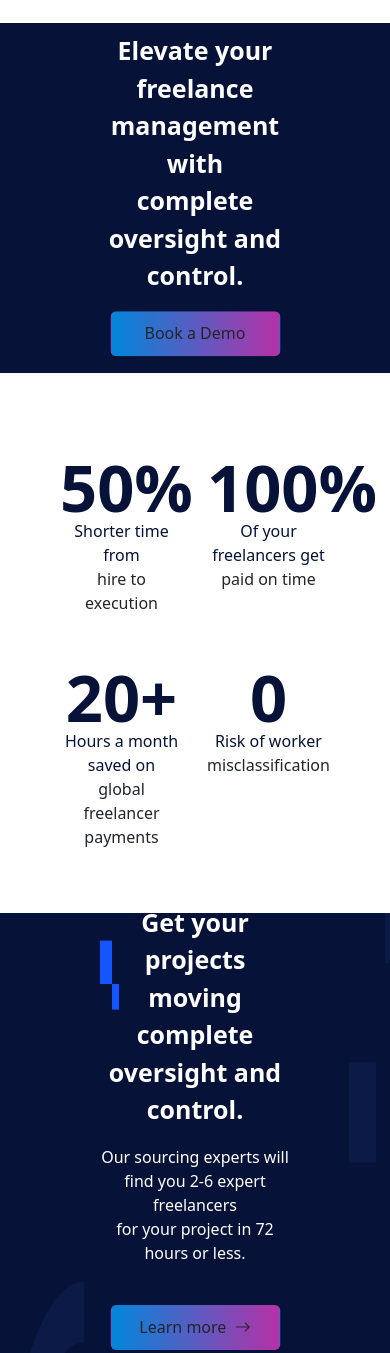
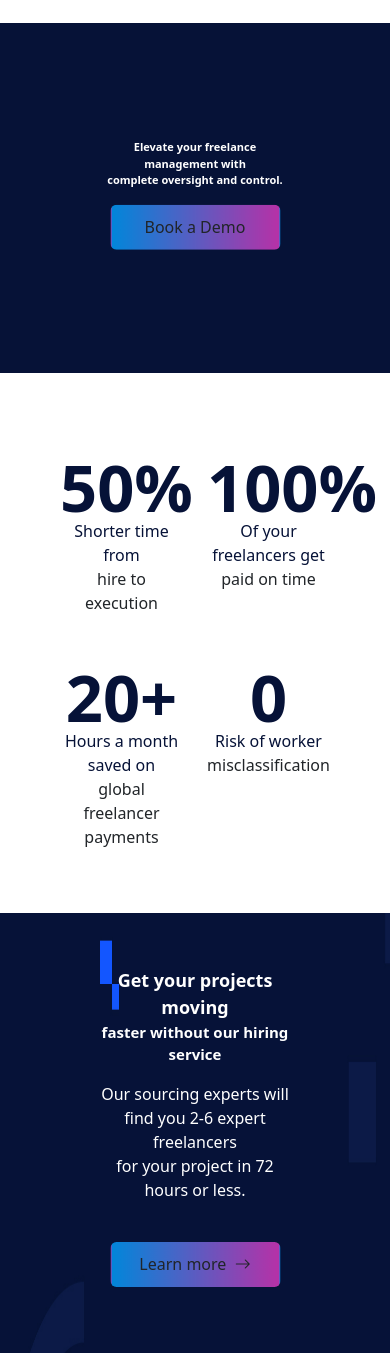
Before and after one commit to chandan8789/Sooprs, a plain HTML site: page index.html in a window 390 px wide. Shown: the part 540-1893 px from the top of the page. Drawn offline with nearby package versions, Linux system fonts and the light colour scheme.

Commit message:
add some changes

```diff
--- a/index.html
+++ b/index.html
@@ -155,11 +155,15 @@
       />
       <div class="centered">
         <p
+          id="elevate_freelance"
           style="color: white; font-size: 25px; font-weight: bold; margin: 0px"
         >
           Elevate your freelance management with
         </p>
-        <p style="color: white; font-size: 25px; font-weight: bold">
+        <p
+          id="elevate_freelance"
+          style="color: white; font-size: 25px; font-weight: bold"
+        >
           complete oversight and control.
         </p>
         <button
@@ -219,12 +223,16 @@
       />
       <div class="faster_without">
         <p
+          id="get_your_projects"
           style="color: white; font-size: 25px; font-weight: bold; margin: 0px"
         >
           Get your projects moving
         </p>
-        <p style="color: white; font-size: 25px; font-weight: bold">
-          complete oversight and control.
+        <p
+          id="get_your_faster"
+          style="color: white; font-size: 25px; font-weight: bold"
+        >
+          faster without our hiring service
         </p>
         <p style="color: white; margin: 0px">
           Our sourcing experts will find you 2-6 expert freelancers
--- a/style.css
+++ b/style.css
@@ -52,17 +52,28 @@
   left: 50%;
   transform: translate(-50%, -50%);
 }
+
+@media (max-width: 450px) {
+  #get_your_projects {
+    font-size: 18px !important;
+    font-weight: 300px !important;
+  }
+}
+
+@media (max-width: 450px) {
+  #get_your_faster {
+    font-size: 15px !important;
+    font-weight: 300px !important;
+  }
+}
+
 .Transparent_pricing {
   font-size: 15px;
   font-weight: 400;
   margin: 0px;
   margin-left: 50px;
 }
-@media (max-width: 650px) {
-  #faster_without {
-    font-size: 20px;
-  }
-}
+
 .free_img {
   width: 600px;
   height: 450px;
@@ -182,3 +193,16 @@
     width: 50%;
   }
 } */
+
+@media (max-width: 450px) {
+  .elevate_freelance {
+    font-size: 15px;
+  }
+}
+
+@media (max-width: 450px) {
+  #elevate_freelance {
+    font-size: 11px !important;
+    font-weight: 300px !important;
+  }
+}
```
